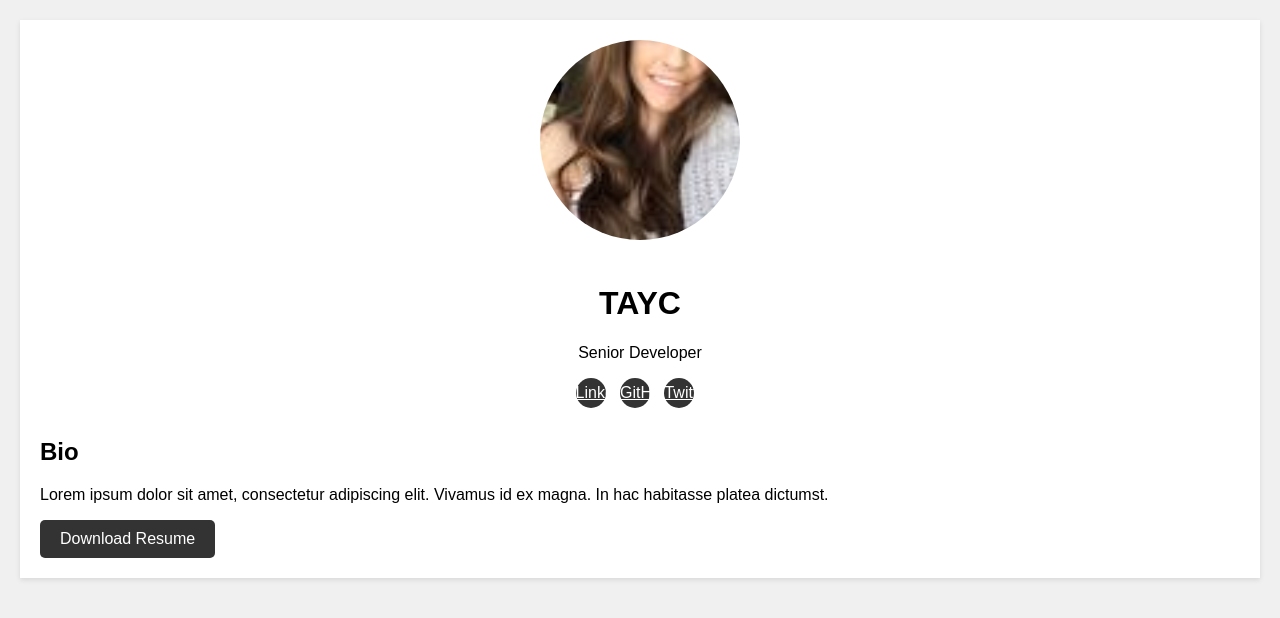
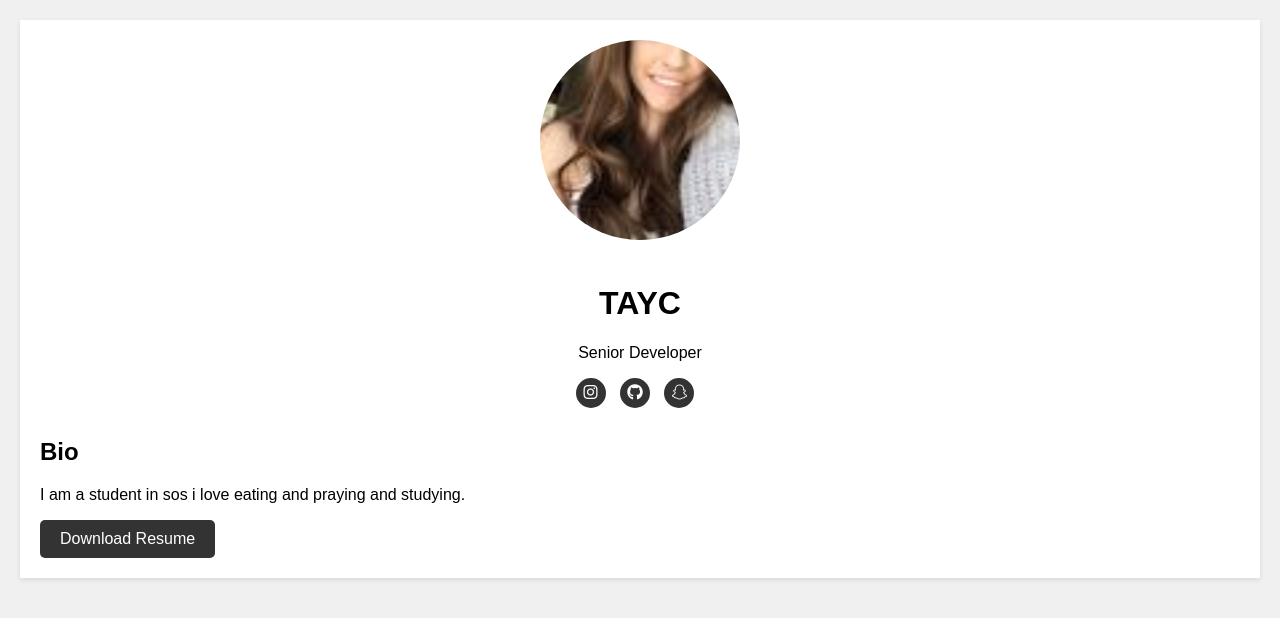
Before and after one commit to UweraDorcas/dorcas, a plain HTML site: page index.html in a window 1280 px wide. Drawn offline with Linux system fonts and the light colour scheme.

Commit message:
adding index.html

```diff
--- a/index.html
+++ b/index.html
@@ -4,6 +4,7 @@
   <meta charset="UTF-8">
   <meta name="viewport" content="width=device-width, initial-scale=1.0">
   <title>Senior Developer Portfolio</title>
+  <script src="https://kit.fontawesome.com/4b7863e2ac.js" crossorigin="anonymous"></script>
   <style>
     body {
       font-family: Arial, sans-serif;
@@ -73,14 +74,14 @@
       <h1>TAYC</h1>
       <p>Senior Developer</p>
       <ul class="social-links">
-        <li><a href="#" target="_blank" rel="noopener noreferrer">LinkedIn</a></li>
-        <li><a href="#" target="_blank" rel="noopener noreferrer">GitHub</a></li>
-        <li><a href="#" target="_blank" rel="noopener noreferrer">Twitter</a></li>
+        <li><a href="https://www.instagram.com/__dorcas__u" target="_blank" rel="noopener noreferrer"><i class="fa-brands fa-instagram"></i></a></li>
+        <li><a href="https://github.com/UweraDorcas" target="_blank" rel="noopener noreferrer"><i class="fa-brands fa-github"></i></a></li>
+        <li><a href="https://www.snapchat.com/dorcas.u" target="_blank" rel="noopener noreferrer"><i class="fa-brands fa-snapchat"></i></a></li>
       </ul>
     </div>
     <div class="bio">
       <h2>Bio</h2>
-      <p>Lorem ipsum dolor sit amet, consectetur adipiscing elit. Vivamus id ex magna. In hac habitasse platea dictumst.</p>
+      <p>I am a student in sos i love eating and praying and studying.</p>
     </div>
     <a href="your-resume.pdf" class="resume-btn" download>Download Resume</a>
   </div>
```
